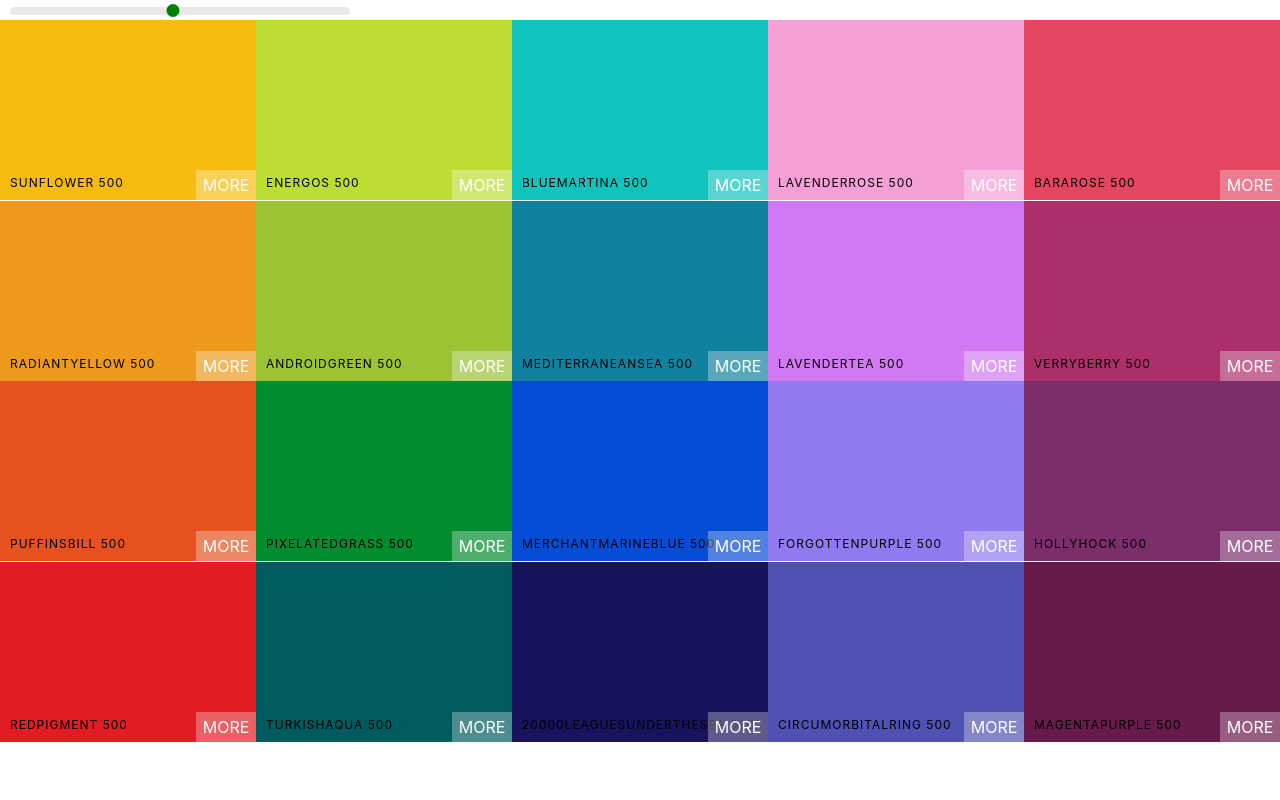
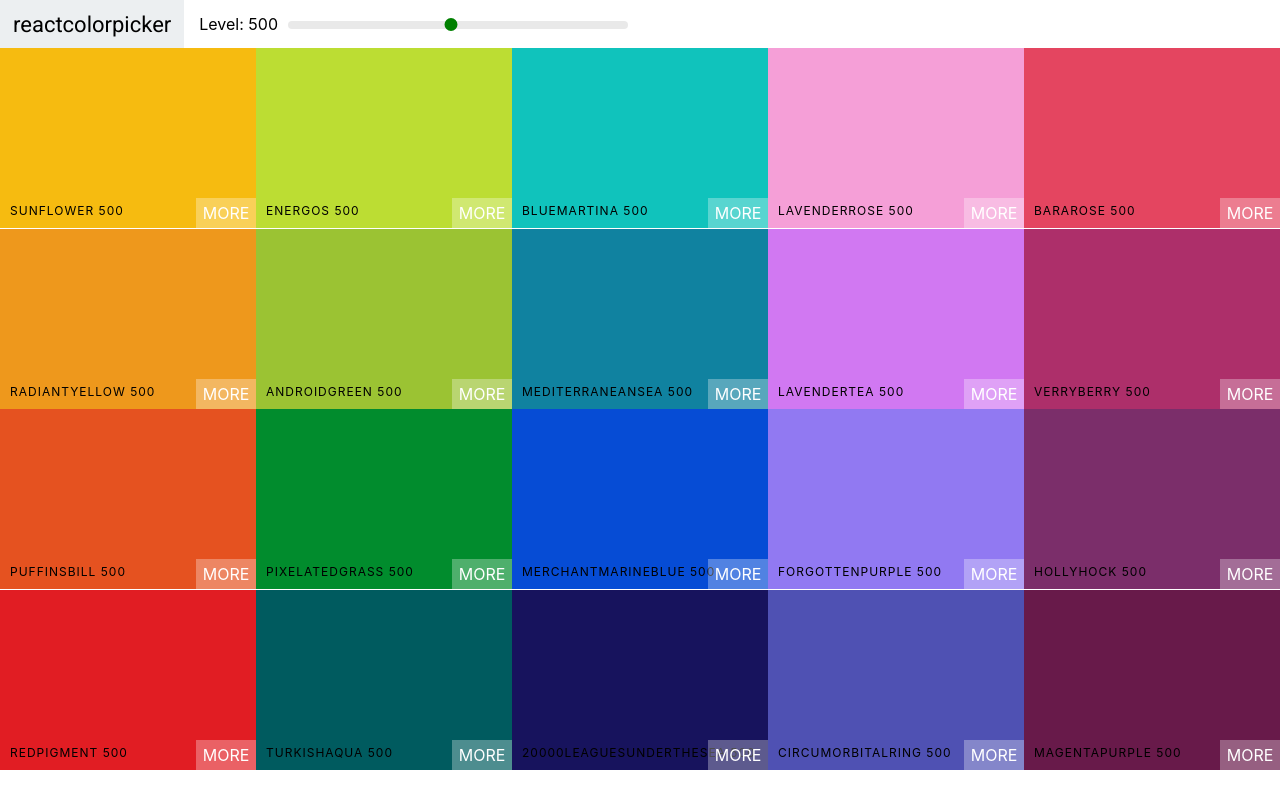
Before and after one commit to igolubevJ/colors-app, a React (Create React App) app: page / in a window 1280 px wide. Built offline with nearby package versions, Linux system fonts and the light colour scheme.

Commit message:
Add Navbar and Font

```diff
--- a/public/index.html
+++ b/public/index.html
@@ -10,6 +10,8 @@
       content="Web site created using create-react-app"
     />
     <link rel="apple-touch-icon" href="%PUBLIC_URL%/logo192.png" />
+
+    <link href="https://fonts.googleapis.com/css?family=Roboto:100,400,500&display=swap" rel="stylesheet">
     <!--
       manifest.json provides metadata used when your web app is installed on a
       user's mobile device or desktop. See https://developers.google.com/web/fundamentals/web-app-manifest/
--- /dev/null
+++ b/src/Navbar.css
@@ -0,0 +1,50 @@
+.Navbar {
+  display: flex;
+  align-items: center;
+  justify-content: flex-start;
+  height: 6vh;
+}
+
+.logo {
+  margin-right: 15px;
+  padding: 0 13px;
+  font-size: 22px;
+  background-color: #eceff1;
+  font-family: Roboto;
+  height: 100%;
+  display: flex;
+  align-items: center;
+}
+
+.logo a {
+  text-decoration: none;
+  color: black;
+}
+
+.slider {
+  width: 340px;
+  margin: 0 10px;
+  display: inline-block;
+}
+
+.rc-slider-track {
+  background-color: transparent;
+}
+
+.rc-slider-rail {
+  height: 8px;
+}
+
+.rc-slider-handle,
+.rc-slider-handle:active,
+.rc-slider-handle:focus,
+.rc-slider-handle:hover {
+  width: 13px;
+  height: 13px;
+  background-color: green;
+  border: 2px solid green;
+  box-shadow: none;
+  outline: none;
+  margin-left: -7px;
+  margin-top: -3px;
+}
--- /dev/null
+++ b/src/Navbar.js
@@ -0,0 +1,34 @@
+import React, { Component } from 'react';
+import Slider from 'rc-slider';
+
+import 'rc-slider/assets/index.css';
+
+import './Navbar.css';
+
+class Navbar extends Component {
+  render() {
+    const { level, changeLevel } = this.props;
+
+    return (
+      <header className="Navbar">
+        <div className="logo">
+          <a href="#">reactcolorpicker</a>
+        </div>
+        <div className="slider-container">
+          <span>Level: { level }</span>
+          <div className="slider">
+            <Slider
+              defaultValue={ level }
+              min={ 100 }
+              max={ 900 }
+              step={ 100 }
+              onAfterChange={ changeLevel }
+            />
+          </div>
+        </div>
+      </header>
+    )
+  }
+}
+
+export default Navbar;
--- a/src/Palette.css
+++ b/src/Palette.css
@@ -5,31 +5,3 @@
 .Palette-colors {
   height: 90%;
 }
-
-.slider {
-  width: 340px;
-  margin: 0 10px;
-  display: inline-block;
-}
-
-.rc-slider-track {
-  background-color: transparent;
-}
-
-.rc-slider-rail {
-  height: 8px;
-}
-
-.rc-slider-handle,
-.rc-slider-handle:active,
-.rc-slider-handle:focus,
-.rc-slider-handle:hover {
-  width: 13px;
-  height: 13px;
-  background-color: green;
-  border: 2px solid green;
-  box-shadow: none;
-  outline: none;
-  margin-left: -7px;
-  margin-top: -3px;
-}
--- a/src/Palette.js
+++ b/src/Palette.js
@@ -1,9 +1,9 @@
 import React, { Component } from 'react';
-import Slider from 'rc-slider';
+import Navbar from './Navbar';
 
 import ColorBox from './ColorBox';
 
-import 'rc-slider/assets/index.css';
+
 import './Palette.css';
 
 class Palette extends Component {
@@ -28,15 +28,7 @@
 
     return (
       <div className="Palette">
-        <div className="slider">
-          <Slider
-            defaultValue={ level }
-            min={ 100 }
-            max={ 900 }
-            step={ 100 }
-            onAfterChange={ this.changeLevel }
-          />
-        </div>
+        <Navbar level={ level } changeLevel={ this.changeLevel } />
         {/* Navbar goes heare */}
         <div className="Palette-colors">
           { colorBoxes }
```
